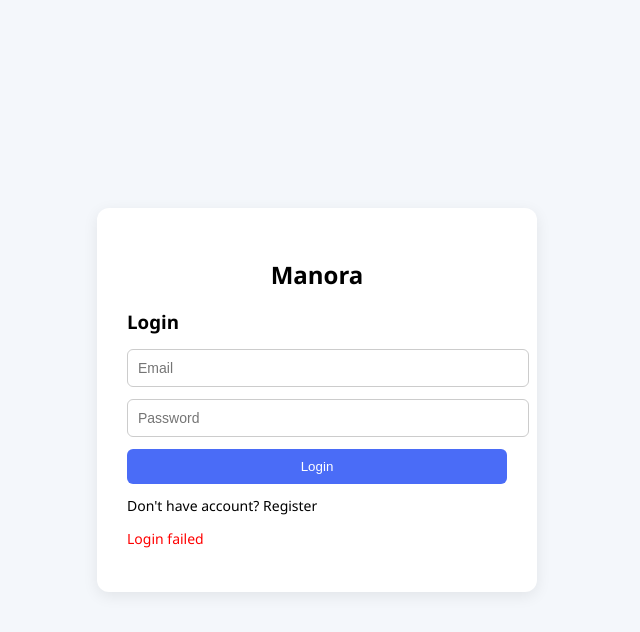
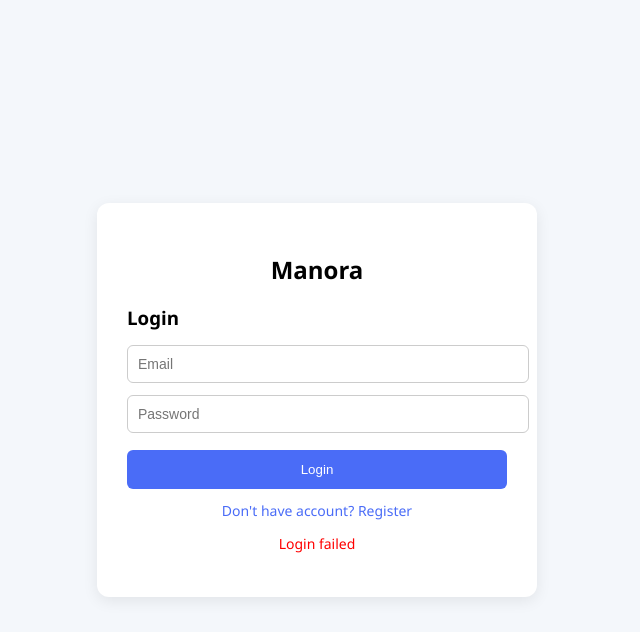
Before and after one commit to jujhar6226/manora-frontend, a React (Create React App) app: page / in a window 1280 px wide. Both pictures are taken after a click on the button "Login". Shown: the top 632 px of the page, without its empty margins (323-963 px from the left). Built offline with nearby package versions, Linux system fonts and the light colour scheme; no server answers.

Commit message:
Improved Auth UI: button alignment and link styling

```diff
--- a/src/components/Auth.js
+++ b/src/components/Auth.js
@@ -27,10 +27,19 @@ function Auth({
     background: "#4a6cf7",
     color: "white",
     border: "none",
-    padding: 10,
+    padding: 12,
     borderRadius: 6,
     cursor: "pointer",
-    fontWeight: "500"
+    fontWeight: "500",
+    marginTop: 5
+  };
+
+  const linkStyle = {
+    cursor: "pointer",
+    marginTop: 12,
+    fontSize: 14,
+    color: "#4a6cf7",
+    textAlign: "center"
   };
 
   return (
@@ -87,7 +96,7 @@ function Auth({
             </button>
 
             <p
-              style={{ cursor: "pointer", marginTop: 12, fontSize: 14 }}
+              style={linkStyle}
               onClick={() => setIsRegistering(false)}
             >
               Already have account? Login
@@ -117,7 +126,7 @@ function Auth({
             </button>
 
             <p
-              style={{ cursor: "pointer", marginTop: 12, fontSize: 14 }}
+              style={linkStyle}
               onClick={() => setIsRegistering(true)}
             >
               Don't have account? Register
@@ -126,7 +135,7 @@ function Auth({
         )}
 
         {message && (
-          <p style={{ color: "red", marginTop: 10, fontSize: 14 }}>
+          <p style={{ color: "red", marginTop: 10, fontSize: 14, textAlign: "center" }}>
             {message}
           </p>
         )}
```
